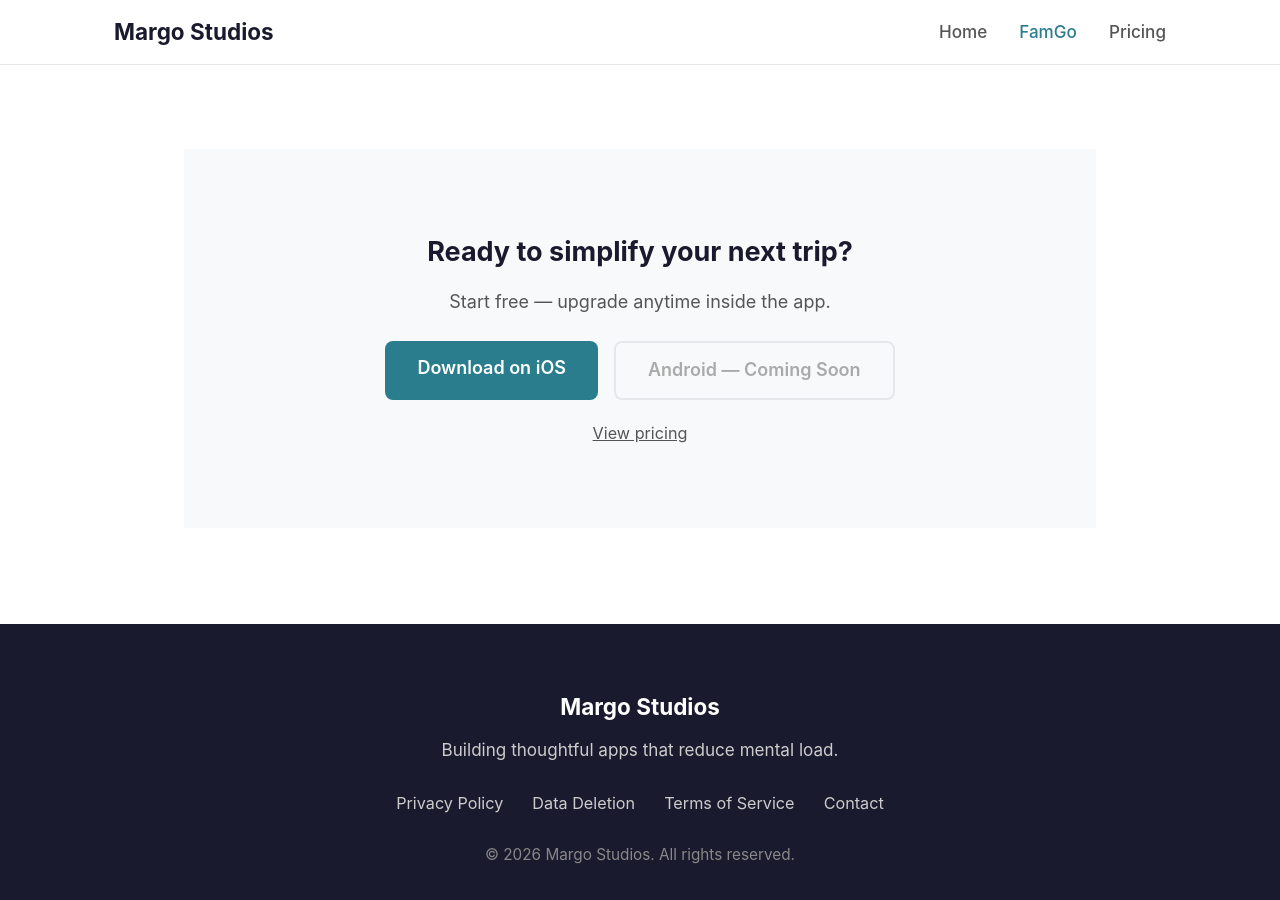
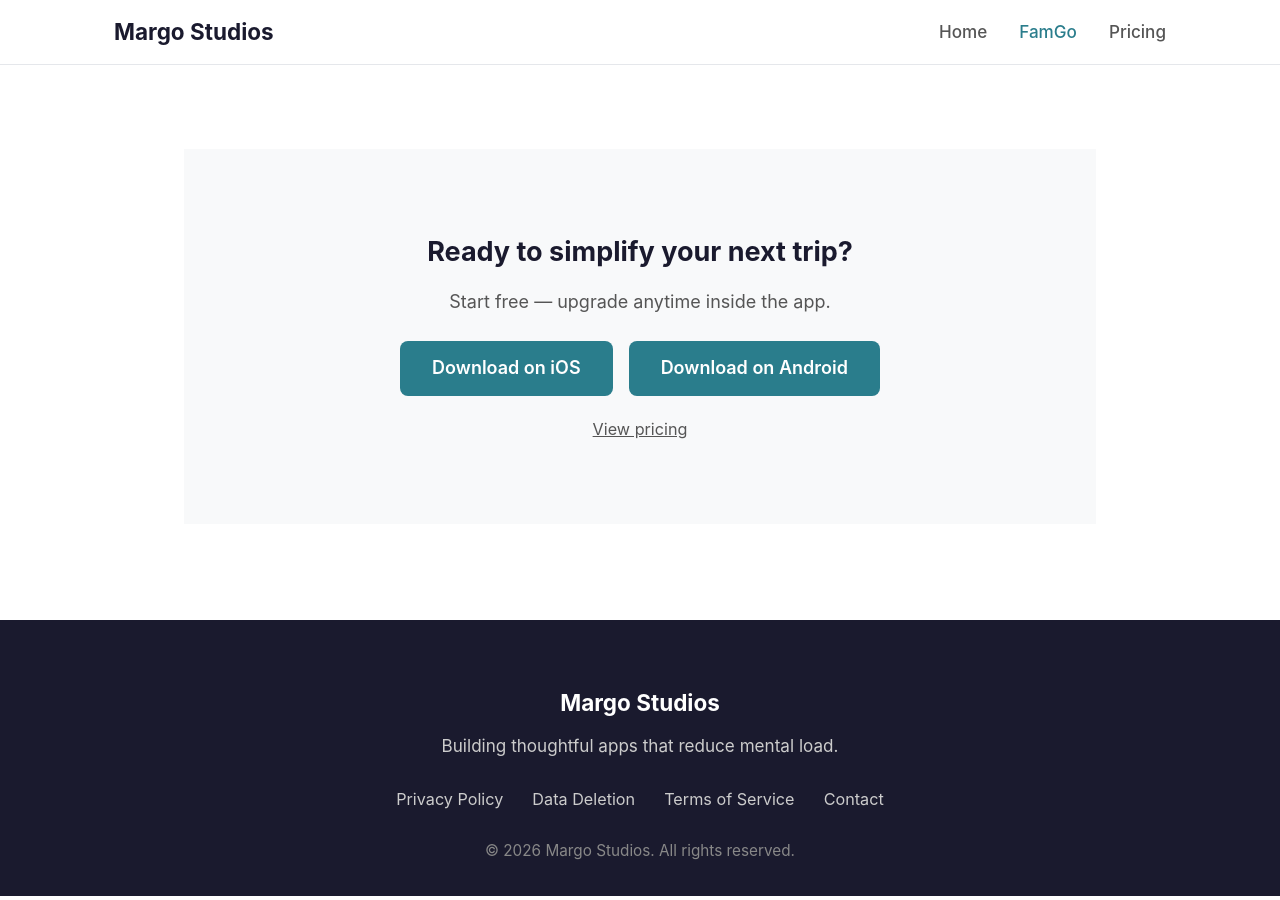
Before and after one commit to margostudios/margostudios-website, a Jekyll site: the page built from _pages/famgotravel.md, in a window 1280 px wide and 900 px high, scrolled down 1542 px. Built offline with Jekyll 4.4.1, drawn with Linux system fonts in a browser that asks for light colours.

Commit message:
Update Android download link in famgotravel.md

```diff
--- a/_pages/famgotravel.md
+++ b/_pages/famgotravel.md
@@ -54,7 +54,7 @@
   <p>Start free — upgrade anytime inside the app.</p>
   <div class="app-download-buttons">
     <a href="https://apps.apple.com/us/app/famgo/id6758233680" class="btn btn-primary">Download on iOS</a>
-    <span class="btn btn-disabled">Android — Coming Soon</span>
+    <a href="https://play.google.com/store/apps/details?id=com.famgo.trip" class="btn btn-primary">Download on Android</a>
   </div>
   <a href="/pricing/" class="pricing-link">View pricing</a>
 </div>
```
